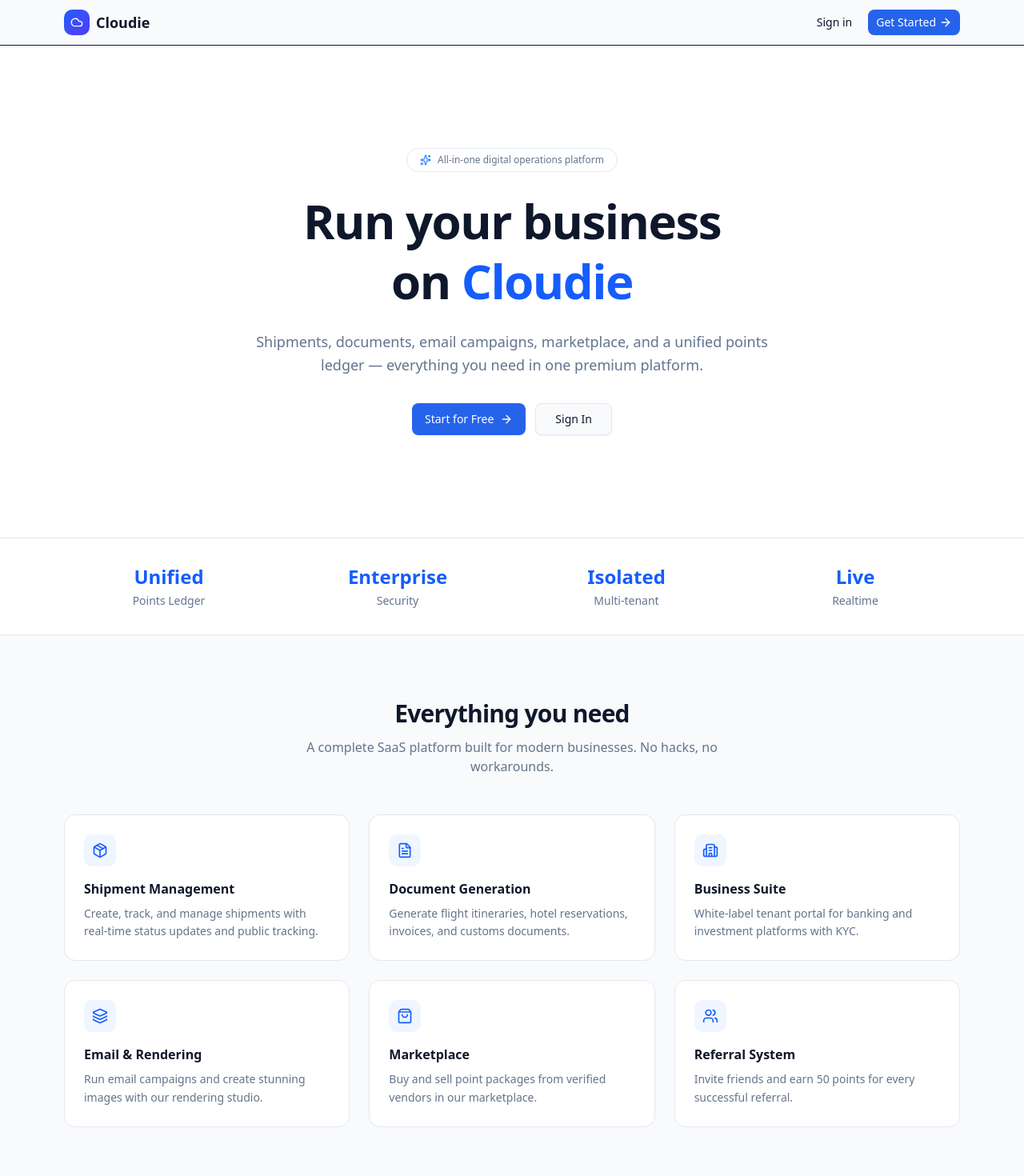
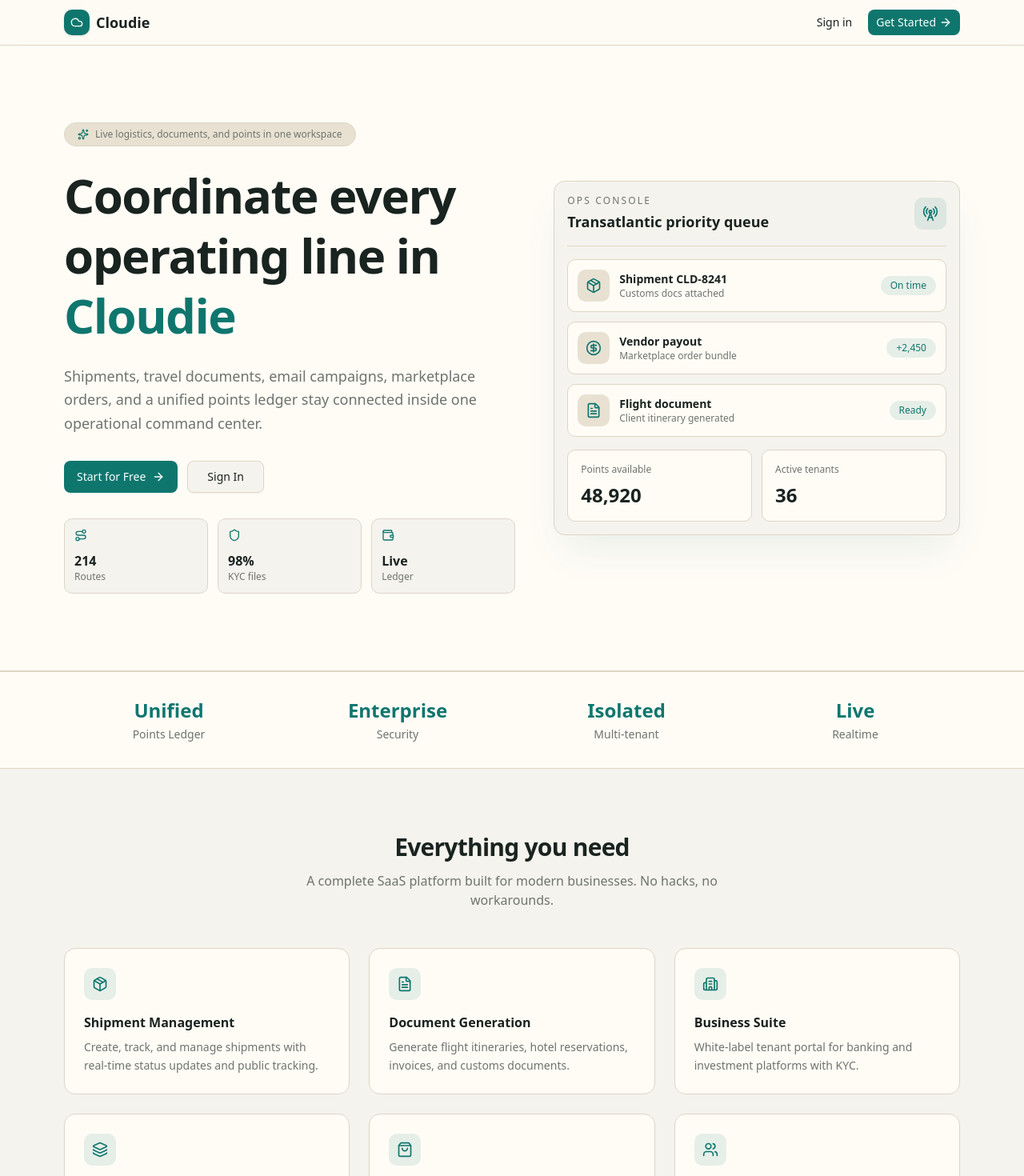
Before and after one commit to emmanuelowighoyota9-cmd/cloudie, a React (Vite) app: page / in a window 1280 px wide. Shown: the top 1470 px of the page at 80% size. Built offline with nearby package versions, Linux system fonts and the light colour scheme; no server answers; what @convex-dev/auth would draw is missing.

Commit message:
Sync uncommitted changes from freebuff.com

```diff
--- a/src/index.css
+++ b/src/index.css
@@ -42,81 +42,84 @@
   --color-sidebar-ring: var(--sidebar-ring);
 }
 
-/* ═══════════════════════════════════════════════════════
-   CLOUDIE DESIGN SYSTEM — Light Mode
-   Blue/Indigo/Slate premium SaaS
-   ═══════════════════════════════════════════════════════ */
+/* CLOUDIE DESIGN SYSTEM - Light Mode */
 :root {
   --radius: 0.625rem;
 
-  --background: #f8fafc;
-  --foreground: #0f172a;
-  --card: #ffffff;
-  --card-foreground: #0f172a;
-  --popover: #ffffff;
-  --popover-foreground: #0f172a;
-  --primary: #2563eb;
-  --primary-foreground: #ffffff;
-  --secondary: #f1f5f9;
-  --secondary-foreground: #1e293b;
-  --muted: #f1f5f9;
-  --muted-foreground: #64748b;
-  --accent: #f1f5f9;
-  --accent-foreground: #1e293b;
-  --destructive: #dc2626;
-  --border: #e2e8f0;
-  --input: #e2e8f0;
-  --ring: #3b82f6;
-  --chart-1: #2563eb;
-  --chart-2: #16a34a;
-  --chart-3: #d97706;
-  --chart-4: #9333ea;
-  --chart-5: #e11d48;
-  --sidebar: #ffffff;
-  --sidebar-foreground: #0f172a;
-  --sidebar-primary: #2563eb;
-  --sidebar-primary-foreground: #ffffff;
-  --sidebar-accent: #f1f5f9;
-  --sidebar-accent-foreground: #0f172a;
-  --sidebar-border: #e2e8f0;
-  --sidebar-ring: #3b82f6;
+  --background: #f5f3ee;
+  --foreground: #192320;
+  --card: #fffcf6;
+  --card-foreground: #192320;
+  --popover: #fffcf6;
+  --popover-foreground: #192320;
+  --primary: #0f766e;
+  --primary-foreground: #f7fffb;
+  --secondary: #e8e1d2;
+  --secondary-foreground: #26322e;
+  --muted: #ebe4d7;
+  --muted-foreground: #6e746d;
+  --accent: #d7ece5;
+  --accent-foreground: #143a35;
+  --destructive: #b5473f;
+  --border: #ded5c4;
+  --input: #d8ceba;
+  --ring: #0f766e;
+  --chart-1: #0f766e;
+  --chart-2: #568f43;
+  --chart-3: #b7792d;
+  --chart-4: #5f6f52;
+  --chart-5: #9f4d45;
+  --sidebar: #fffcf6;
+  --sidebar-foreground: #192320;
+  --sidebar-primary: #0f766e;
+  --sidebar-primary-foreground: #f7fffb;
+  --sidebar-accent: #e8e1d2;
+  --sidebar-accent-foreground: #192320;
+  --sidebar-border: #ded5c4;
+  --sidebar-ring: #0f766e;
+  --nb-bg: var(--background);
+  --nb-surface: var(--card);
+  --nb-ink: var(--foreground);
+  --nb-rule: var(--border);
 }
 
-/* ═══════════════════════════════════════════════════════
-   CLOUDIE DESIGN SYSTEM — Dark Mode
-   ═══════════════════════════════════════════════════════ */
+/* CLOUDIE DESIGN SYSTEM - Dark Mode */
 .dark {
-  --background: #0f172a;
-  --foreground: #f1f5f9;
-  --card: #1e293b;
-  --card-foreground: #f1f5f9;
-  --popover: #1e293b;
-  --popover-foreground: #f1f5f9;
-  --primary: #3b82f6;
-  --primary-foreground: #ffffff;
-  --secondary: #1e293b;
-  --secondary-foreground: #e2e8f0;
-  --muted: #1e293b;
-  --muted-foreground: #94a3b8;
-  --accent: #1e293b;
-  --accent-foreground: #e2e8f0;
-  --destructive: #f87171;
-  --border: #334155;
-  --input: #334155;
-  --ring: #3b82f6;
-  --chart-1: #60a5fa;
-  --chart-2: #4ade80;
-  --chart-3: #fbbf24;
-  --chart-4: #c084fc;
-  --chart-5: #fb7185;
-  --sidebar: #1e293b;
-  --sidebar-foreground: #f1f5f9;
-  --sidebar-primary: #3b82f6;
-  --sidebar-primary-foreground: #ffffff;
-  --sidebar-accent: #334155;
-  --sidebar-accent-foreground: #f1f5f9;
-  --sidebar-border: #334155;
-  --sidebar-ring: #3b82f6;
+  --background: #111816;
+  --foreground: #f0eee7;
+  --card: #18211f;
+  --card-foreground: #f0eee7;
+  --popover: #18211f;
+  --popover-foreground: #f0eee7;
+  --primary: #5cc5b7;
+  --primary-foreground: #08201c;
+  --secondary: #28312d;
+  --secondary-foreground: #e8e3d8;
+  --muted: #27302d;
+  --muted-foreground: #a9ada5;
+  --accent: #1f3b36;
+  --accent-foreground: #dff8f1;
+  --destructive: #e47e72;
+  --border: #35413b;
+  --input: #35413b;
+  --ring: #5cc5b7;
+  --chart-1: #5cc5b7;
+  --chart-2: #95c46f;
+  --chart-3: #d69a45;
+  --chart-4: #a2a66b;
+  --chart-5: #e47e72;
+  --sidebar: #18211f;
+  --sidebar-foreground: #f0eee7;
+  --sidebar-primary: #5cc5b7;
+  --sidebar-primary-foreground: #08201c;
+  --sidebar-accent: #28312d;
+  --sidebar-accent-foreground: #f0eee7;
+  --sidebar-border: #35413b;
+  --sidebar-ring: #5cc5b7;
+  --nb-bg: var(--background);
+  --nb-surface: var(--card);
+  --nb-ink: var(--foreground);
+  --nb-rule: var(--border);
 }
 
 @layer base {
--- a/src/pages/Landing.tsx
+++ b/src/pages/Landing.tsx
@@ -14,6 +14,9 @@ import {
   ArrowRight,
   Check,
   Sparkles,
+  RadioTower,
+  Route,
+  CircleDollarSign,
 } from "lucide-react";
 
 const features = [
@@ -34,15 +37,15 @@ const stats = [
 
 export default function Landing() {
   return (
-    <div className="min-h-screen bg-[var(--nb-bg)]">
+    <div className="min-h-screen bg-background">
       {/* Nav */}
-      <header className="sticky top-0 z-50 border-b border-[var(--nb-rule)] bg-[var(--nb-surface)]/80 backdrop-blur-md">
+      <header className="sticky top-0 z-50 border-b border-border bg-card/85 backdrop-blur-md">
         <div className="mx-auto flex max-w-6xl items-center justify-between px-4 py-3">
           <div className="flex items-center gap-2">
-            <div className="flex h-8 w-8 items-center justify-center rounded-lg bg-gradient-to-br from-blue-600 to-indigo-600">
-              <Cloud className="h-4 w-4 text-white" />
+            <div className="flex h-8 w-8 items-center justify-center rounded-lg bg-primary text-primary-foreground shadow-sm">
+              <Cloud className="h-4 w-4" />
             </div>
-            <span className="text-lg font-bold text-slate-900 dark:text-white">Cloudie</span>
+            <span className="text-lg font-bold text-foreground">Cloudie</span>
           </div>
           <div className="flex items-center gap-2">
             <Link to="/auth">
@@ -57,26 +60,27 @@ export default function Landing() {
         </div>
       </header>
 
-      {/* Hero */}              <section className="relative overflow-hidden bg-white dark:bg-slate-800">
-        <div className="mx-auto max-w-6xl px-4 py-20 md:py-32 text-center">
+      {/* Hero */}
+      <section className="relative overflow-hidden border-b border-border bg-card">
+        <div className="mx-auto grid min-h-[82vh] max-w-6xl items-center gap-12 px-4 py-16 md:grid-cols-[1fr_0.9fr] md:py-24">
           <motion.div
             initial={{ opacity: 0, y: 20 }}
             animate={{ opacity: 1, y: 0 }}
             transition={{ duration: 0.5 }}
           >
-            <div className="inline-flex items-center gap-2 rounded-full border border-slate-200 bg-white px-4 py-1.5 text-xs font-medium text-slate-500 mb-6 dark:border-slate-700 dark:bg-slate-800 dark:text-slate-400">
-              <Sparkles className="h-3.5 w-3.5 text-blue-500" />
-              All-in-one digital operations platform
+            <div className="mb-6 inline-flex items-center gap-2 rounded-full border border-border bg-secondary px-4 py-1.5 text-xs font-medium text-muted-foreground">
+              <Sparkles className="h-3.5 w-3.5 text-primary" />
+              Live logistics, documents, and points in one workspace
             </div>
-            <h1 className="text-4xl md:text-6xl font-bold tracking-tight text-slate-900 dark:text-white leading-tight">
-              Run your business
+            <h1 className="text-4xl font-bold leading-tight tracking-tight text-foreground md:text-6xl">
+              Coordinate every
               <br />
-              on <span className="text-blue-600 dark:text-blue-400">Cloudie</span>
+              operating line in <span className="text-primary">Cloudie</span>
             </h1>
-            <p className="mt-6 max-w-2xl mx-auto text-lg text-slate-500 dark:text-slate-400 leading-relaxed">
-              Shipments, documents, email campaigns, marketplace, and a unified points ledger — everything you need in one premium platform.
+            <p className="mt-6 max-w-2xl text-lg leading-relaxed text-muted-foreground">
+              Shipments, travel documents, email campaigns, marketplace orders, and a unified points ledger stay connected inside one operational command center.
             </p>
-            <div className="mt-8 flex flex-col sm:flex-row items-center justify-center gap-3">
+            <div className="mt-8 flex flex-col gap-3 sm:flex-row">
               <Link to="/auth">
                 <Button size="lg" className="gap-2 px-8">
                   Start for Free <ArrowRight className="h-4 w-4" />
@@ -86,40 +90,99 @@ export default function Landing() {
                 <Button variant="outline" size="lg">Sign In</Button>
               </Link>
             </div>
+            <div className="mt-8 grid max-w-xl grid-cols-3 gap-3">
+              {[
+                { icon: Route, label: "Routes", value: "214" },
+                { icon: Shield, label: "KYC files", value: "98%" },
+                { icon: Wallet, label: "Ledger", value: "Live" },
+              ].map((item) => (
+                <div key={item.label} className="rounded-lg border border-border bg-background p-3">
+                  <item.icon className="h-4 w-4 text-primary" />
+                  <p className="mt-3 text-base font-semibold text-foreground">{item.value}</p>
+                  <p className="text-xs text-muted-foreground">{item.label}</p>
+                </div>
+              ))}
+            </div>
+          </motion.div>
+
+          <motion.div
+            initial={{ opacity: 0, x: 24 }}
+            animate={{ opacity: 1, x: 0 }}
+            transition={{ delay: 0.15, duration: 0.55 }}
+            className="relative"
+          >
+            <div className="rounded-xl border border-border bg-background p-4 shadow-2xl shadow-primary/10">
+              <div className="flex items-center justify-between border-b border-border pb-4">
+                <div>
+                  <p className="text-xs font-medium uppercase tracking-[0.18em] text-muted-foreground">Ops Console</p>
+                  <p className="mt-1 text-lg font-semibold text-foreground">Transatlantic priority queue</p>
+                </div>
+                <div className="flex h-10 w-10 items-center justify-center rounded-lg bg-primary/10 text-primary">
+                  <RadioTower className="h-5 w-5" />
+                </div>
+              </div>
+              <div className="mt-4 space-y-3">
+                {[
+                  { label: "Shipment CLD-8241", meta: "Customs docs attached", value: "On time", icon: Package },
+                  { label: "Vendor payout", meta: "Marketplace order bundle", value: "+2,450", icon: CircleDollarSign },
+                  { label: "Flight document", meta: "Client itinerary generated", value: "Ready", icon: FileText },
+                ].map((item) => (
+                  <div key={item.label} className="flex items-center gap-3 rounded-lg border border-border bg-card p-3">
+                    <div className="flex h-10 w-10 shrink-0 items-center justify-center rounded-lg bg-secondary text-primary">
+                      <item.icon className="h-5 w-5" />
+                    </div>
+                    <div className="min-w-0 flex-1">
+                      <p className="truncate text-sm font-semibold text-foreground">{item.label}</p>
+                      <p className="truncate text-xs text-muted-foreground">{item.meta}</p>
+                    </div>
+                    <span className="rounded-full bg-primary/10 px-3 py-1 text-xs font-medium text-primary">{item.value}</span>
+                  </div>
+                ))}
+              </div>
+              <div className="mt-4 grid grid-cols-2 gap-3">
+                <div className="rounded-lg border border-border bg-card p-4">
+                  <p className="text-xs text-muted-foreground">Points available</p>
+                  <p className="mt-2 text-2xl font-bold text-foreground">48,920</p>
+                </div>
+                <div className="rounded-lg border border-border bg-card p-4">
+                  <p className="text-xs text-muted-foreground">Active tenants</p>
+                  <p className="mt-2 text-2xl font-bold text-foreground">36</p>
+                </div>
+              </div>
+            </div>
           </motion.div>
         </div>
 
-        {/* Decorative lines - Notebook feel */}
-        <div className="absolute inset-0 -z-10 pointer-events-none">
+        <div className="pointer-events-none absolute inset-0 -z-10">
           {[...Array(20)].map((_, i) => (
             <div
               key={i}
-              className="absolute w-full h-px bg-[var(--nb-rule)]/40"
+              className="absolute h-px w-full bg-border/40"
               style={{ top: `${120 + i * 32}px` }}
             />
           ))}
-          {/* Margin line */}
-          <div className="absolute left-[72px] top-0 bottom-0 w-px bg-red-300/30 dark:bg-red-800/20" />
+          <div className="absolute bottom-0 left-[72px] top-0 w-px bg-destructive/15" />
         </div>
       </section>
 
       {/* Stats */}
-      <section className="border-y border-slate-200 bg-white dark:border-slate-700 dark:bg-slate-800">
-        <div className="mx-auto max-w-6xl px-4 py-8 grid grid-cols-2 md:grid-cols-4 gap-6">
+      <section className="border-y border-border bg-card">
+        <div className="mx-auto grid max-w-6xl grid-cols-2 gap-6 px-4 py-8 md:grid-cols-4">
           {stats.map((s) => (
             <div key={s.label} className="text-center">
-              <p className="text-2xl font-bold text-blue-600 dark:text-blue-400">{s.value}</p>
-              <p className="text-sm text-slate-500 dark:text-slate-400 mt-1">{s.label}</p>
+              <p className="text-2xl font-bold text-primary">{s.value}</p>
+              <p className="mt-1 text-sm text-muted-foreground">{s.label}</p>
             </div>
           ))}
         </div>
       </section>
 
-      {/* Features */}            <section className="py-20 bg-slate-50 dark:bg-slate-900/50">
+      {/* Features */}
+      <section className="bg-background py-20">
         <div className="mx-auto max-w-6xl px-4">
-          <div className="text-center mb-12">
-            <h2 className="text-3xl font-bold tracking-tight text-[var(--nb-ink)]">Everything you need</h2>
-            <p className="mt-3 text-muted-foreground max-w-xl mx-auto">
+          <div className="mb-12 text-center">
+            <h2 className="text-3xl font-bold tracking-tight text-foreground">Everything you need</h2>
+            <p className="mx-auto mt-3 max-w-xl text-muted-foreground">
               A complete SaaS platform built for modern businesses. No hacks, no workarounds.
             </p>
           </div>
@@ -131,12 +194,12 @@ export default function Landing() {
                 animate={{ opacity: 1, y: 0 }}
                 transition={{ delay: 0.1 * i, duration: 0.4 }}
               >
-                <div className="h-full rounded-xl border border-slate-200 bg-white p-6 transition-colors hover:border-blue-300 dark:border-slate-700 dark:hover:border-blue-700">
-                  <div className="flex h-10 w-10 items-center justify-center rounded-lg bg-blue-50 dark:bg-blue-950/50">
-                    <f.icon className="h-5 w-5 text-blue-600 dark:text-blue-400" />
+                <div className="h-full rounded-xl border border-border bg-card p-6 transition-[border-color,box-shadow,transform] duration-200 hover:-translate-y-1 hover:border-primary/40 hover:shadow-lg hover:shadow-primary/10">
+                  <div className="flex h-10 w-10 items-center justify-center rounded-lg bg-primary/10">
+                    <f.icon className="h-5 w-5 text-primary" />
                   </div>
-                  <h3 className="mt-4 font-semibold text-[var(--nb-ink)]">{f.title}</h3>
-                  <p className="mt-2 text-sm text-muted-foreground leading-relaxed">{f.desc}</p>
+                  <h3 className="mt-4 font-semibold text-foreground">{f.title}</h3>
+                  <p className="mt-2 text-sm leading-relaxed text-muted-foreground">{f.desc}</p>
                 </div>
               </motion.div>
             ))}
@@ -144,40 +207,42 @@ export default function Landing() {
         </div>
       </section>
 
-      {/* Points Economy */}            <section className="py-20 bg-white border-y border-slate-200 dark:bg-slate-800 dark:border-slate-700">
+      {/* Points Economy */}
+      <section className="border-y border-border bg-card py-20">
         <div className="mx-auto max-w-6xl px-4">
-          <div className="grid gap-12 lg:grid-cols-2 items-center">
+          <div className="grid items-center gap-12 lg:grid-cols-2">
             <div>
-              <h2 className="text-3xl font-bold tracking-tight text-[var(--nb-ink)]">Unified Points Economy</h2>
-              <p className="mt-4 text-muted-foreground leading-relaxed">
+              <h2 className="text-3xl font-bold tracking-tight text-foreground">Unified Points Economy</h2>
+              <p className="mt-4 leading-relaxed text-muted-foreground">
                 Every operation in Cloudie is powered by a transparent, immutable points ledger. Shipments, documents, emails, and marketplace purchases all draw from your points balance.
               </p>
               <ul className="mt-6 space-y-3">
                 {["Immutable ledger records", "Idempotent transactions", "Real-time balance updates", "Admin adjustment tools"].map((item) => (
                   <li key={item} className="flex items-center gap-2 text-sm">
-                    <Check className="h-4 w-4 text-green-500 shrink-0" />
-                    <span className="text-[var(--nb-ink)]">{item}</span>
+                    <Check className="h-4 w-4 shrink-0 text-chart-2" />
+                    <span className="text-foreground">{item}</span>
                   </li>
                 ))}
               </ul>
             </div>
-            <div className="rounded-xl border border-[var(--nb-rule)] bg-[var(--nb-bg)] p-6 font-mono text-sm">
+            <div className="rounded-xl border border-border bg-background p-6 font-mono text-sm">
               <div className="space-y-2">
-                <div className="flex justify-between text-green-600"><span>Deposit</span><span>+5,000</span></div>
-                <div className="flex justify-between text-red-500"><span>Shipment</span><span>-100</span></div>
-                <div className="flex justify-between text-red-500"><span>Document</span><span>-150</span></div>
-                <div className="flex justify-between text-red-500"><span>Email Campaign</span><span>-50</span></div>
-                <div className="flex justify-between text-green-600"><span>Referral Reward</span><span>+50</span></div>
-                <div className="border-t border-[var(--nb-rule)] pt-2 flex justify-between font-bold text-[var(--nb-ink)]"><span>Balance</span><span>4,750</span></div>
+                <div className="flex justify-between text-chart-2"><span>Deposit</span><span>+5,000</span></div>
+                <div className="flex justify-between text-destructive"><span>Shipment</span><span>-100</span></div>
+                <div className="flex justify-between text-destructive"><span>Document</span><span>-150</span></div>
+                <div className="flex justify-between text-destructive"><span>Email Campaign</span><span>-50</span></div>
+                <div className="flex justify-between text-chart-2"><span>Referral Reward</span><span>+50</span></div>
+                <div className="flex justify-between border-t border-border pt-2 font-bold text-foreground"><span>Balance</span><span>4,750</span></div>
               </div>
             </div>
           </div>
         </div>
       </section>
 
-      {/* CTA */}            <section className="py-20 bg-slate-50 dark:bg-slate-900/50">
+      {/* CTA */}
+      <section className="bg-background py-20">
         <div className="mx-auto max-w-3xl px-4 text-center">
-          <h2 className="text-3xl font-bold tracking-tight text-[var(--nb-ink)]">
+          <h2 className="text-3xl font-bold tracking-tight text-foreground">
             Ready to get started?
           </h2>
           <p className="mt-4 text-muted-foreground">
@@ -192,11 +257,11 @@ export default function Landing() {
       </section>
 
       {/* Footer */}
-      <footer className="border-t border-[var(--nb-rule)] bg-[var(--nb-surface)] py-8">
-        <div className="mx-auto max-w-6xl px-4 flex flex-col sm:flex-row items-center justify-between gap-4">
+      <footer className="border-t border-border bg-card py-8">
+        <div className="mx-auto flex max-w-6xl flex-col items-center justify-between gap-4 px-4 sm:flex-row">
           <div className="flex items-center gap-2">
-            <Cloud className="h-4 w-4 text-blue-600 dark:text-blue-400" />
-            <span className="text-sm font-semibold text-[var(--nb-ink)]">Cloudie</span>
+            <Cloud className="h-4 w-4 text-primary" />
+            <span className="text-sm font-semibold text-foreground">Cloudie</span>
           </div>
           <p className="text-xs text-muted-foreground">© 2026 Cloudie. Built for modern operations.</p>
         </div>
```
Also changed, not shown: 1 other file (tests, documents, lock files or other folders).
